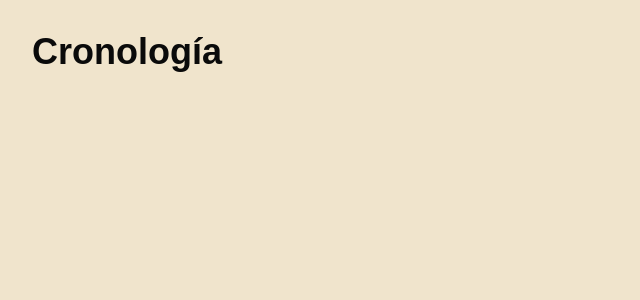
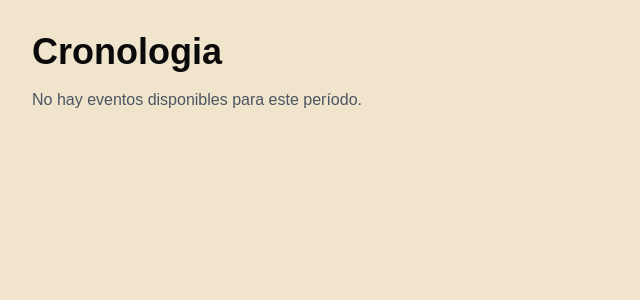
Before and after one commit to JohanTAP/remanente-app, a Next.js app: page /Periodo/De_Egipto_a_Canaan in a window 1280 px wide. Shown: the top 300 px of the page, without its empty margins (0-640 px from the left). Built offline with nearby package versions, Linux system fonts and the light colour scheme.

Commit message:
mejorar manejo de eventos en la página de detalles del período y agregar mensaje para períodos sin eventos

```diff
--- a/app/Periodo/[nombre]/page.tsx
+++ b/app/Periodo/[nombre]/page.tsx
@@ -16,9 +16,9 @@ interface Periodo
     }[];
 }
 
-export default function PeriodoPage ( { params }: { params: { nombre: string } } )
+export default async function PeriodoPage ( { params }: { params: { nombre: string } } )
 {
-    const { nombre } = params;
+    const { nombre } = await params;
 
     const periodo: Periodo | undefined = periodosData.Periodos[ nombre as keyof typeof periodosData.Periodos ];
 
@@ -29,7 +29,10 @@ export default function PeriodoPage ( { params }: { params: { nombre: string } }
 
     return (
         <div className="p-8">
-            <h1 className="text-4xl font-bold">Cronología</h1>
+            <h1 className="text-4xl font-bold">Cronologia</h1>
+
+            { }
+            { periodo.Eventos && periodo.Eventos.length > 0 ? (
                 <div className="grid grid-cols-1 md:grid-cols-2 lg:grid-cols-3 gap-4 mt-4">
                     { periodo.Eventos.map( ( evento, index ) => (
                         <Card
@@ -54,6 +57,9 @@ export default function PeriodoPage ( { params }: { params: { nombre: string } }
                         </Card>
                     ) ) }
                 </div>
+            ) : (
+                <p className="text-gray-600 mt-4">No hay eventos disponibles para este período.</p>
+            ) }
         </div>
     );
 }
```
Lines whose indentation alone changed are shown as unchanged.
